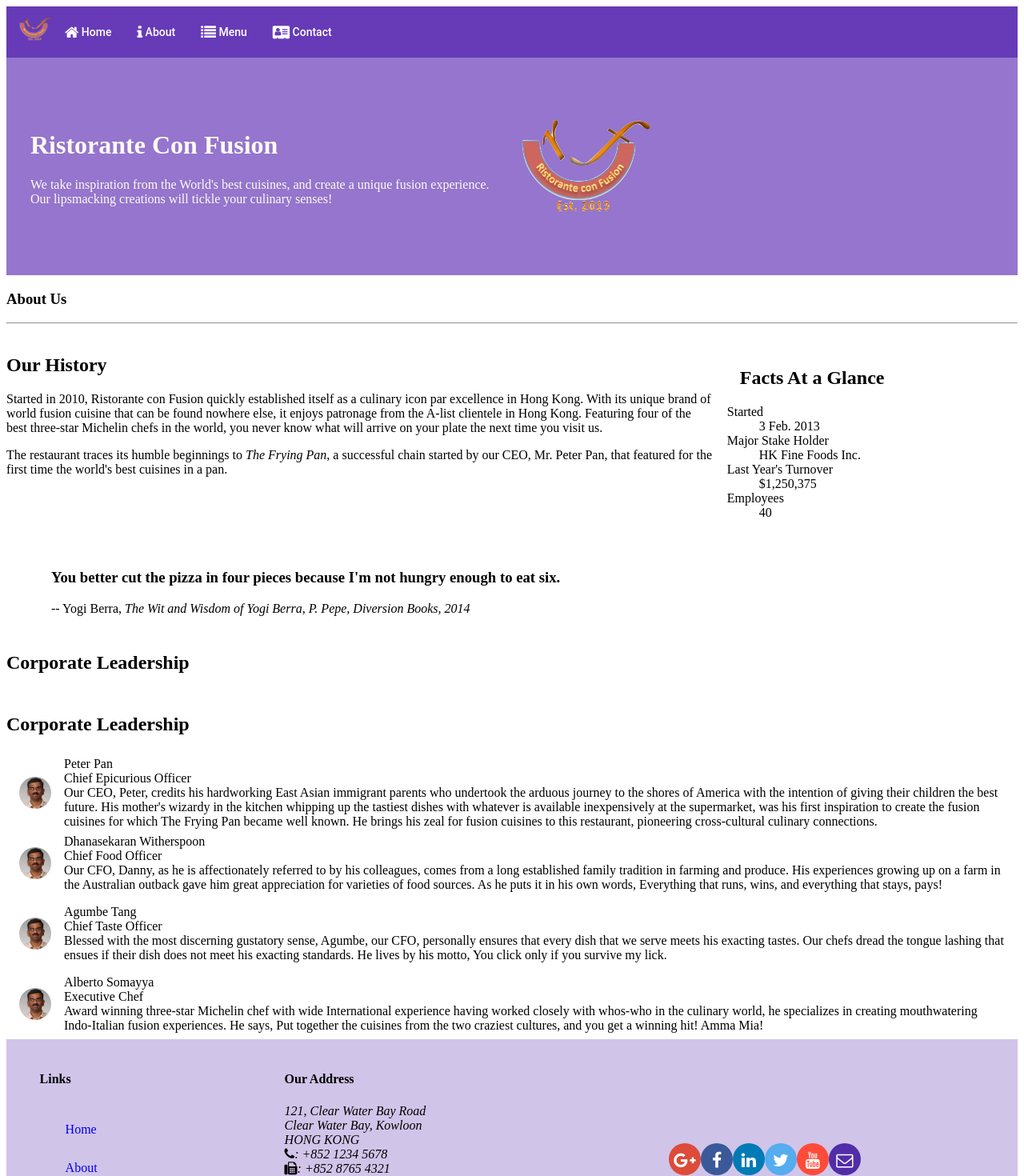
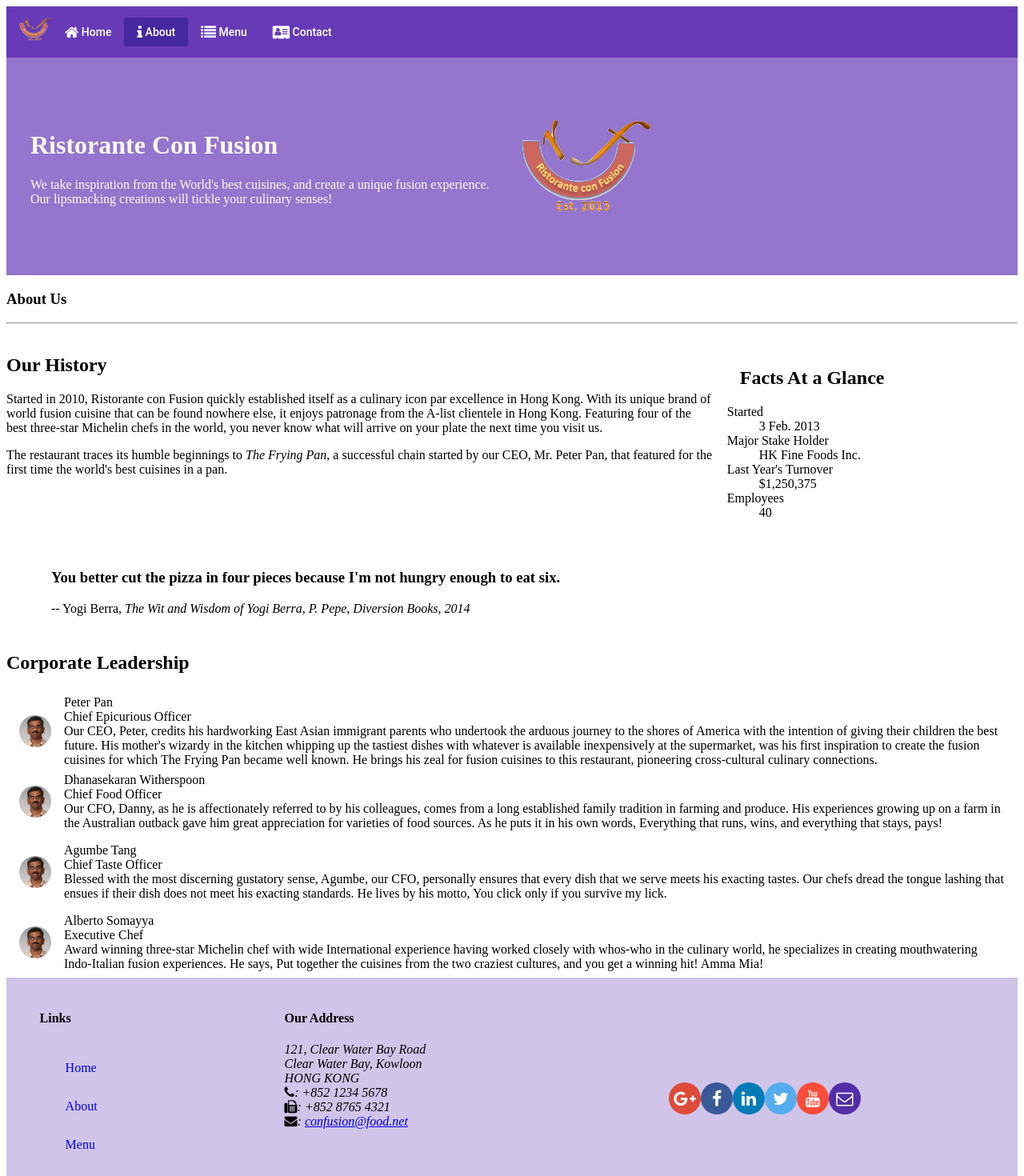
Before and after one commit to fedeful/Learn-Angular, an Angular app: page /aboutus in a window 1280 px wide. Shown: the top 1470 px of the page at 80% size. Built offline with nearby package versions, Linux system fonts and the light colour scheme.

Commit message:
second application  with  correction

```diff
--- a/src/app/about/about.component.html
+++ b/src/app/about/about.component.html
@@ -55,11 +55,7 @@
 
 
 
-  <div fxFlex>
-    <h2>Corporate Leadership</h2>
-  </div>
-
-  <div *ngIf="leaders">
+  <div fxFlex *ngIf="leaders">
     <h2>Corporate Leadership</h2>
     <mat-list>
         <mat-list-item *ngFor="let leader of leaders">
--- a/src/app/header/header.component.html
+++ b/src/app/header/header.component.html
@@ -1,9 +1,9 @@
 <mat-toolbar color="primary">
     <span><img src="/assets/images/logo.png" height=30 width=41></span>
-    <a mat-button routerLinkActive="/home"><span class="fa fa-home fa-lg"></span> Home</a>
-    <a mat-button routerLink="/aboutus"><span class="fa fa-info fa-lg"></span> About</a>
-    <a mat-button routerLink="/menu"><span class="fa fa-list fa-lg"></span> Menu</a>
-    <a mat-button routerLink="/contactus"><span class="fa fa-address-card fa-lg"></span> Contact</a>
+    <a mat-button routerLink="/home" routerLinkActive="active"><span class="fa fa-home fa-lg"></span> Home</a>
+    <a mat-button routerLink="/aboutus" routerLinkActive="active"><span class="fa fa-info fa-lg"></span> About</a>
+    <a mat-button routerLink="/menu" routerLinkActive="active"><span class="fa fa-list fa-lg"></span> Menu</a>
+    <a mat-button routerLink="/contactus" routerLinkActive="active"><span class="fa fa-address-card fa-lg"></span> Contact</a>
   </mat-toolbar>
 
 <div class="container jumbotron"
```
